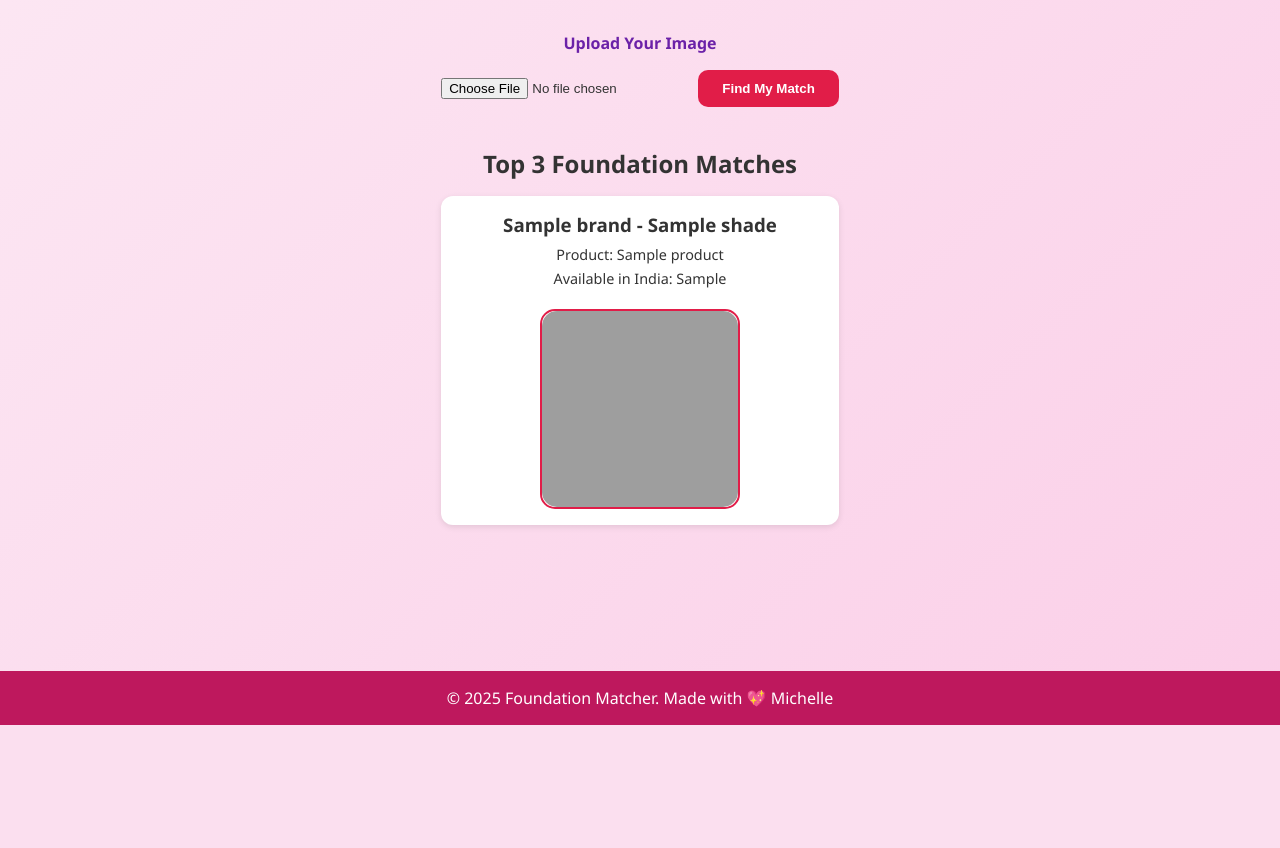
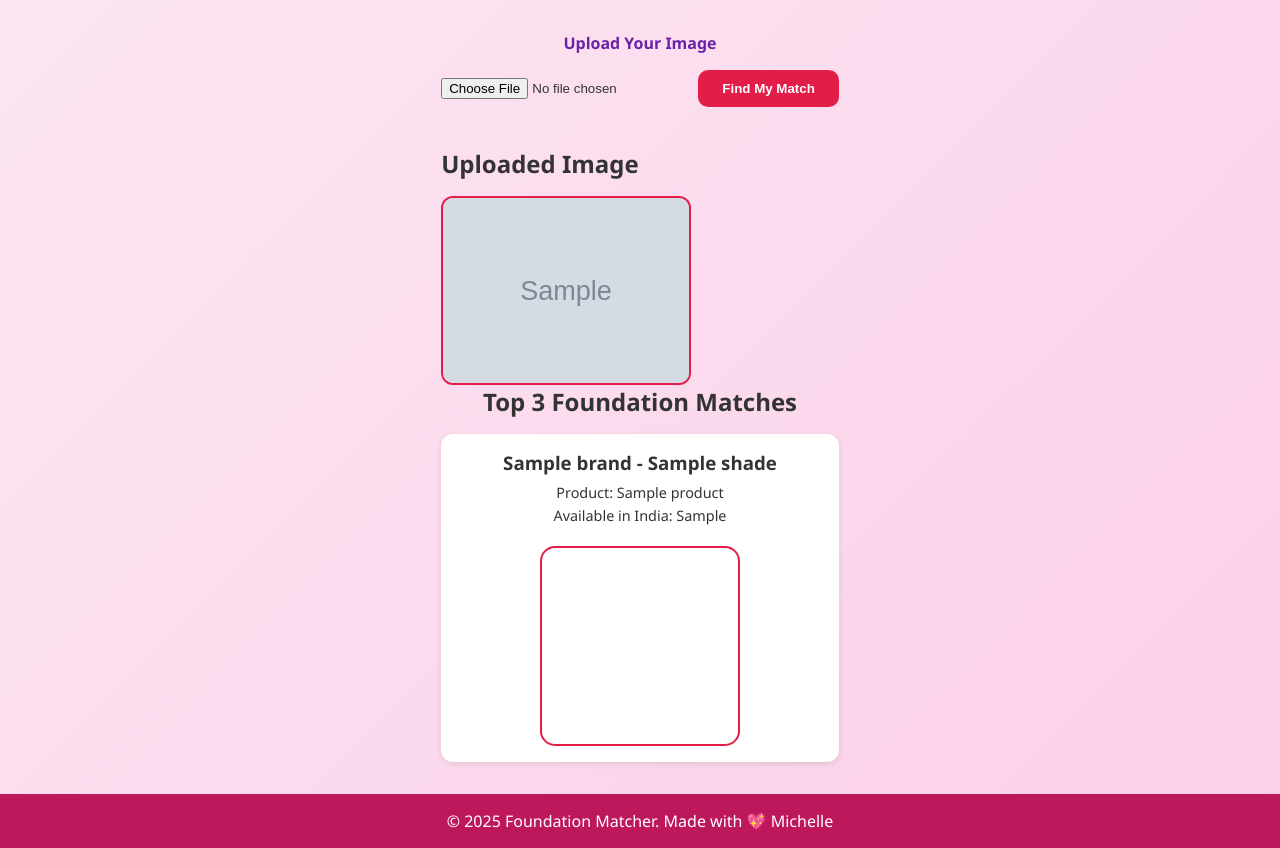
Before and after one commit to Michuzzz/mini-project-, a Flask app: template foundation-matcher/templates/index.html in a window 1280 px wide. Shown: the part 75-923 px from the top of the page. Before the commit the page ends 800 px from the top, so only its background shows below. Run offline with Flask 3, Linux system fonts and the light colour scheme; the template is opened without the code that fills it: most values are stand-ins (such as "Sample title", 1, 10 or a date in 2020); grey boxes marked "Sample" are stand-in pictures; grey boxes are pictures that could not be loaded.

Commit message:
Update index.html

```diff
--- a/foundation-matcher/templates/index.html
+++ b/foundation-matcher/templates/index.html
@@ -8,7 +8,7 @@
 </head>
 <body>
   <header>
-    <h1>Your Perfect Foundation Match </h1>
+    <h1>Your Perfect Foundation Match</h1>
   </header>
 
   <main>
@@ -25,6 +25,13 @@
       </form>
     </section>
 
+    {% if uploaded_file %}
+      <section class="uploaded-image">
+        <h2>Uploaded Image</h2>
+        <img src="{{ uploaded_file }}" alt="Uploaded">
+      </section>
+    {% endif %}
+
     {% if recommendations %}
       <!-- Recommended Shades -->
       <section class="results">
@@ -36,10 +43,16 @@
               <p>Product: {{ shade.product }}</p>
               <p>Available in India: {{ shade.in_india }}</p>
 
-              <!-- Hover toggle images -->
+              <!-- Hover toggle images with labels -->
               <div class="preview-container hover-toggle">
-                <img class="half-img" src="{{ url_for('static', filename='uploads/half_' ~ loop.index0 ~ '_' ~ shade.name.replace(' ','_') ~ '.jpg') }}" alt="Half">
-                <img class="full-img" src="{{ url_for('static', filename='uploads/full_' ~ loop.index0 ~ '_' ~ shade.name.replace(' ','_') ~ '.jpg') }}" alt="Full">
+                {% for preview in shades_output %}
+                  {% if preview.shade_index == loop.index0 %}
+                    <img class="half-img" src="{{ preview.img }}" alt="Half">
+                    <img class="full-img" src="{{ preview.img }}" alt="Full">
+                    <div class="label label-half">Half</div>
+                    <div class="label label-full">Full</div>
+                  {% endif %}
+                {% endfor %}
               </div>
             </div>
           {% endfor %}
```
